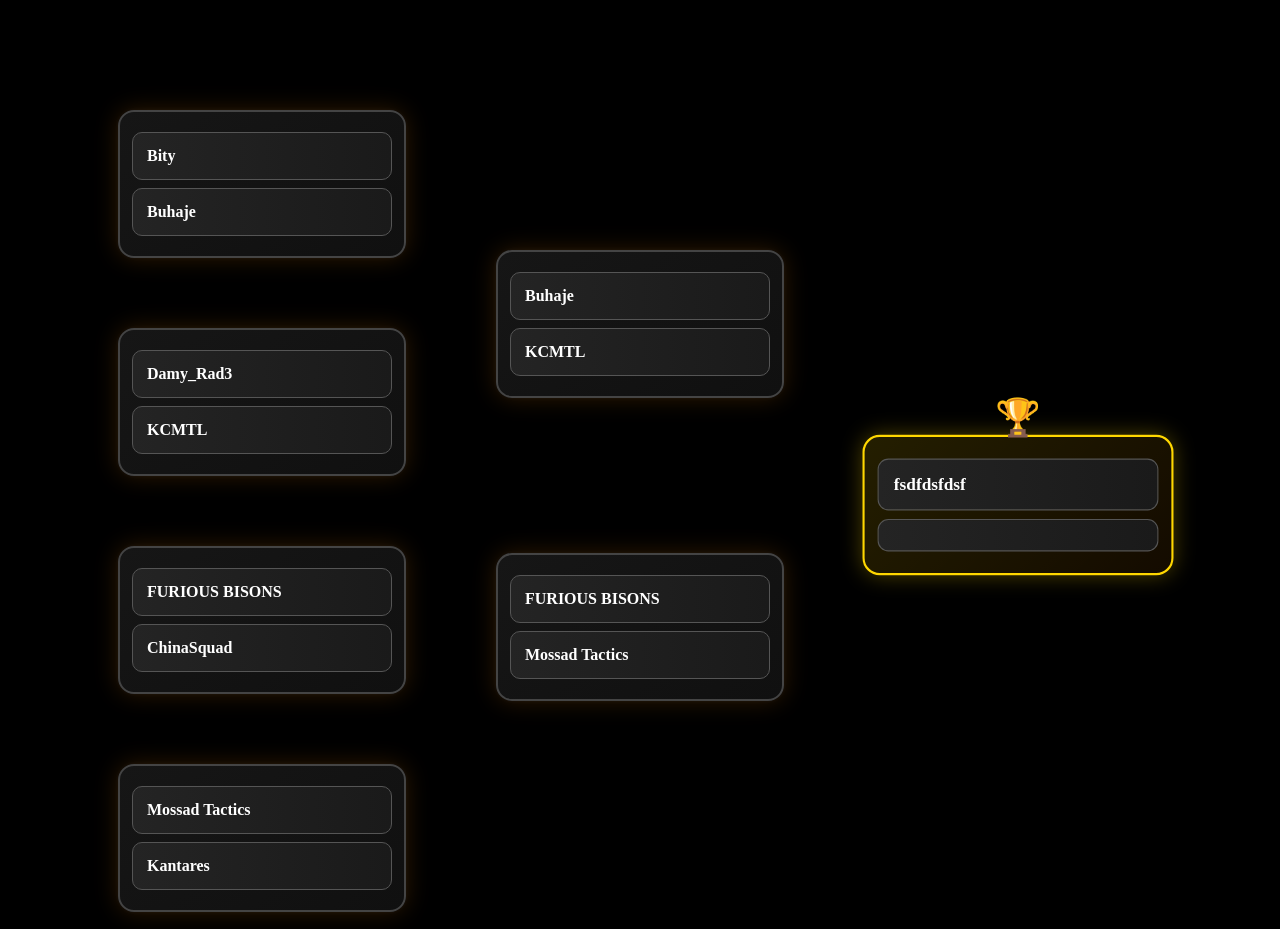
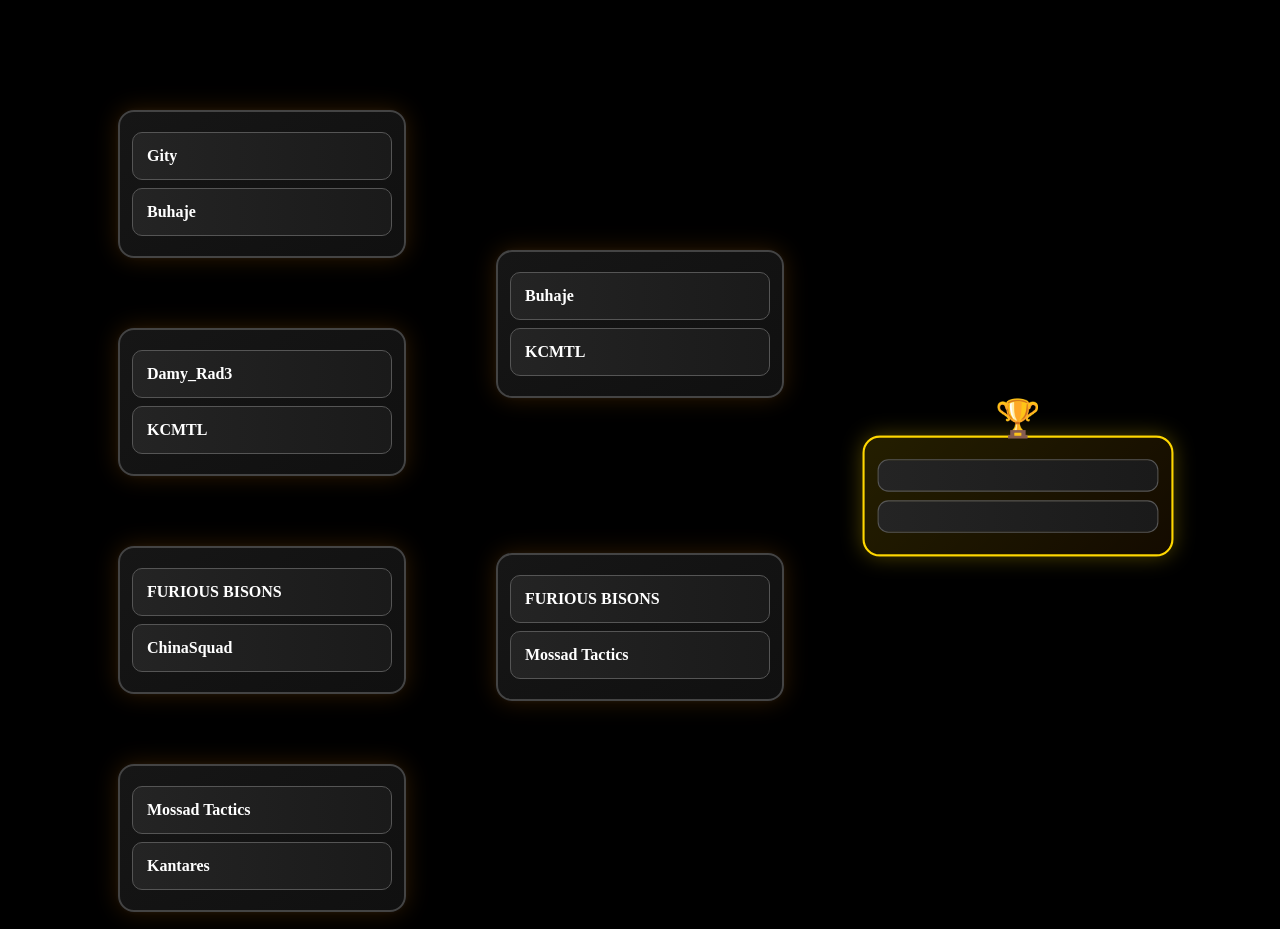
Before and after one commit to Hektor363/turniej-cs, a website: page index.html in a window 1280 px wide. Shown: the part 1500-2429 px from the top of the page. Drawn offline with Linux system fonts and the light colour scheme; no server answers.

Commit message:
Update index.html

```diff
--- a/index.html
+++ b/index.html
@@ -178,7 +178,7 @@
     <div class="playoff-round">
 
         <div class="playoff-match">
-            <div class="playoff-team">Bity</div>
+            <div class="playoff-team">Gity</div>
             <div class="playoff-team">Buhaje</div>
         </div>
 
@@ -218,7 +218,7 @@
     <div class="playoff-round final-round">
 
         <div class="playoff-match grand-final">
-            <div class="playoff-team">fsdfdsfdsf</div>
+            <div class="playoff-team"></div>
             <div class="playoff-team"></div>
         </div>
 
```
